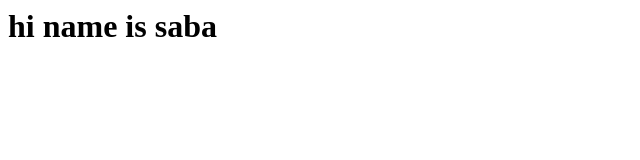
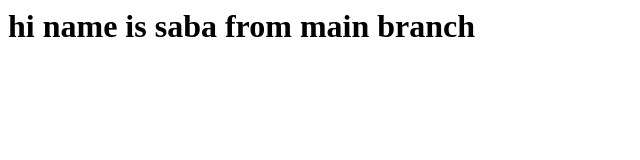
Before and after one commit to saba-2002/multibranch, a plain HTML site: page index.html in a window 1280 px wide. Shown: the whole page, without its empty margins (0-640 px from the left). Drawn offline with Linux system fonts and the light colour scheme.

Commit message:
Update index.html

```diff
--- a/index.html
+++ b/index.html
@@ -1 +1 @@
-<h1> hi name is saba</h1>
+<h1> hi name is saba from main branch</h1>
```
